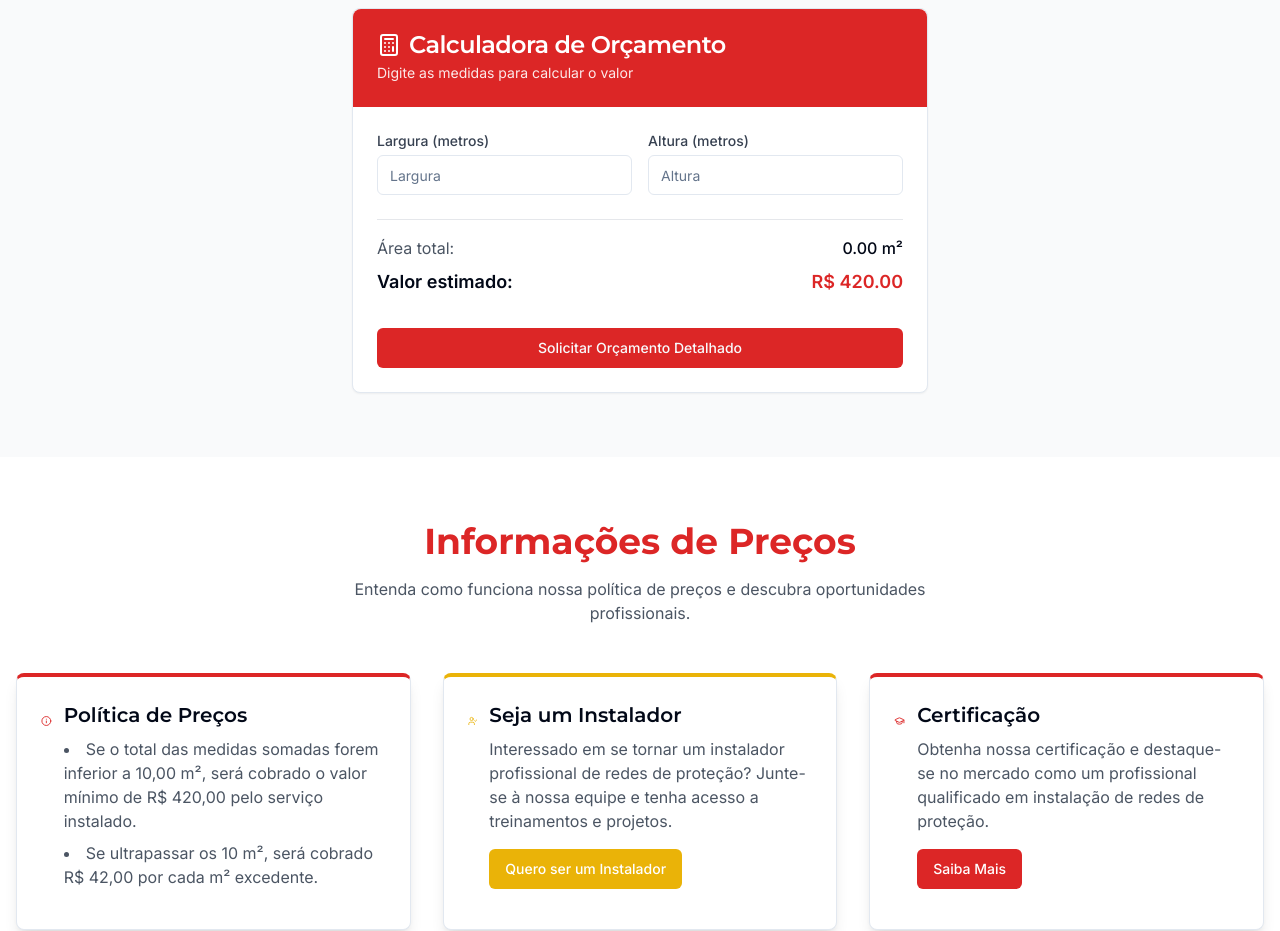
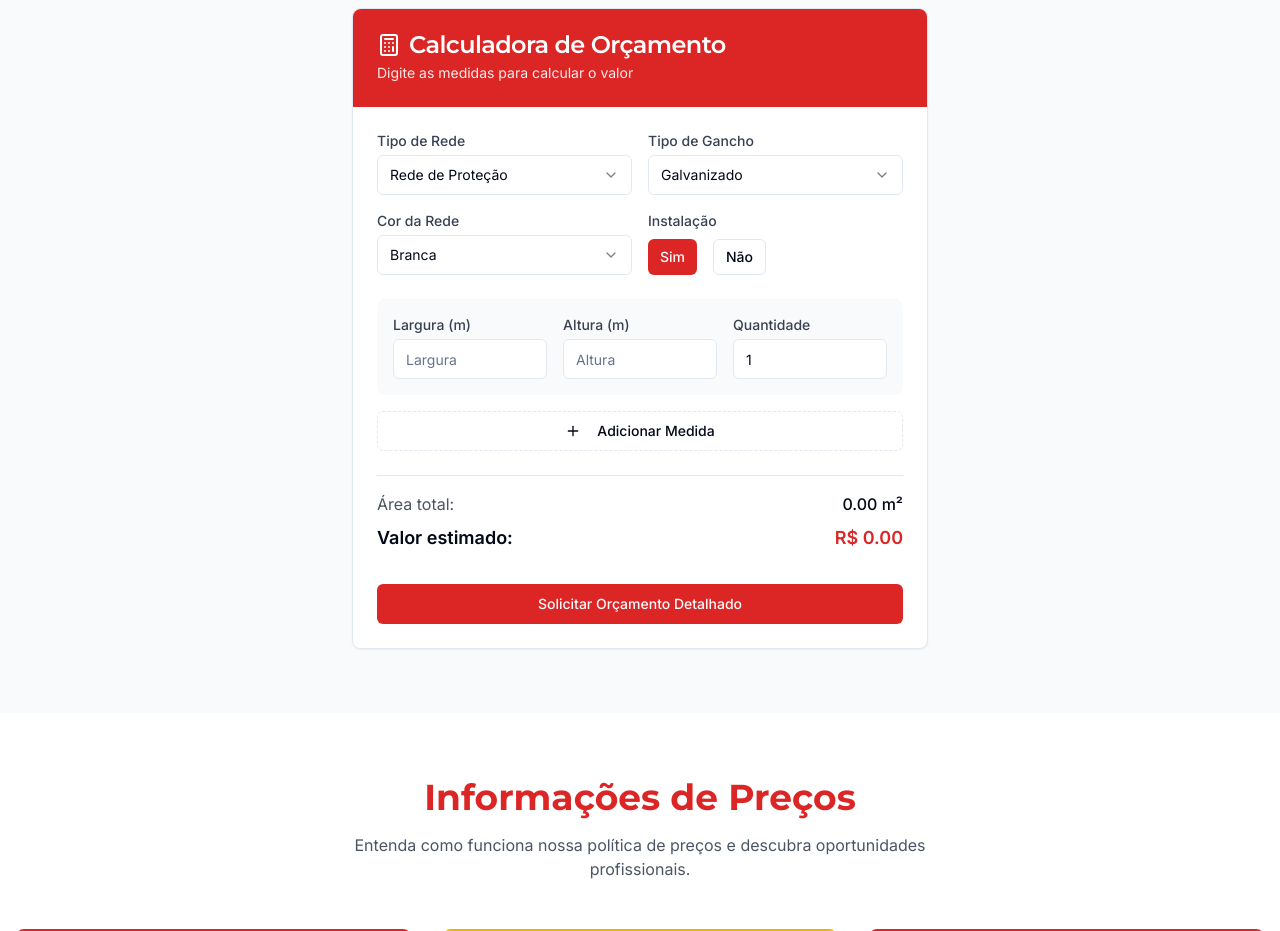
Before and after one commit to Matheusrrcs/rede-filme-renaissance, a React (Vite) app: page / in a window 1280 px wide. Shown: the part 2400-3331 px from the top of the page. Built offline with nearby package versions, Linux system fonts and the light colour scheme.

Commit message:
feat: Implement dynamic budget calculator inputs
Adds functionality to the budget calculator to allow for multiple width, height, and quantity inputs.

```diff
--- a/src/components/BudgetCalculator.tsx
+++ b/src/components/BudgetCalculator.tsx
@@ -3,32 +3,70 @@ import React, { useState, useEffect } from 'react';
 import { Card, CardContent, CardDescription, CardHeader, CardTitle } from '@/components/ui/card';
 import { Input } from '@/components/ui/input';
 import { Button } from '@/components/ui/button';
-import { Calculator } from 'lucide-react';
+import { Calculator, Plus, Minus } from 'lucide-react';
+import { Select, SelectContent, SelectItem, SelectTrigger, SelectValue } from '@/components/ui/select';
+
+interface Measurement {
+  width: string;
+  height: string;
+  quantity: string;
+}
 
 const BudgetCalculator = () => {
-  const [width, setWidth] = useState<string>('');
-  const [height, setHeight] = useState<string>('');
-  const [area, setArea] = useState<number>(0);
-  const [price, setPrice] = useState<number>(0);
+  const [measurements, setMeasurements] = useState<Measurement[]>([
+    { width: '', height: '', quantity: '1' }
+  ]);
+  const [totalArea, setTotalArea] = useState<number>(0);
+  const [totalPrice, setTotalPrice] = useState<number>(0);
+  const [netType, setNetType] = useState<string>('protection');
+  const [hookType, setHookType] = useState<string>('galvanized');
+  const [netColor, setNetColor] = useState<string>('white');
+  const [includeInstallation, setIncludeInstallation] = useState<boolean>(true);
 
-  // Calculate the area and price when width or height changes
+  const addMeasurement = () => {
+    setMeasurements([...measurements, { width: '', height: '', quantity: '1' }]);
+  };
+
+  const removeMeasurement = (index: number) => {
+    if (measurements.length > 1) {
+      const newMeasurements = measurements.filter((_, i) => i !== index);
+      setMeasurements(newMeasurements);
+    }
+  };
+
+  const updateMeasurement = (index: number, field: keyof Measurement, value: string) => {
+    const newMeasurements = measurements.map((measurement, i) => {
+      if (i === index) {
+        return { ...measurement, [field]: value };
+      }
+      return measurement;
+    });
+    setMeasurements(newMeasurements);
+  };
+
+  // Calculate totals when measurements change
   useEffect(() => {
-    const widthNum = parseFloat(width) || 0;
-    const heightNum = parseFloat(height) || 0;
+    let area = 0;
 
-    const calculatedArea = widthNum * heightNum;
-    setArea(calculatedArea);
+    measurements.forEach((measurement) => {
+      const width = parseFloat(measurement.width) || 0;
+      const height = parseFloat(measurement.height) || 0;
+      const quantity = parseInt(measurement.quantity) || 0;
+      area += width * height * quantity;
+    });
 
-    // Calculate price based on the provided rules
-    let calculatedPrice = 0;
-    if (calculatedArea < 10) {
-      calculatedPrice = 420;
-    } else {
-      calculatedPrice = 420 + ((calculatedArea - 10) * 42);
+    setTotalArea(area);
+
+    // Base price calculation
+    let basePrice = area * 42; // R$42 per m²
+    if (area > 0 && basePrice < 420) {
+      basePrice = 420; // Minimum price
     }
 
-    setPrice(calculatedPrice);
-  }, [width, height]);
+    // Additional costs based on selections
+    const installationCost = includeInstallation ? basePrice * 0.2 : 0; // 20% extra for installation
+    setTotalPrice(basePrice + installationCost);
+  }, [measurements, includeInstallation]);
 
   return (
     <section id="budget" className="py-16 bg-gray-50">
@@ -55,47 +93,156 @@ const BudgetCalculator = () => {
             </CardHeader>
             <CardContent className="pt-6">
               <div className="grid gap-6">
+                <div className="grid gap-4">
                   <div className="grid grid-cols-2 gap-4">
                     <div>
-                    <label htmlFor="width" className="block text-sm font-medium text-gray-700 mb-1">
-                      Largura (metros)
+                      <label className="block text-sm font-medium text-gray-700 mb-1">
+                        Tipo de Rede
+                      </label>
+                      <Select value={netType} onValueChange={setNetType}>
+                        <SelectTrigger>
+                          <SelectValue placeholder="Selecione o tipo" />
+                        </SelectTrigger>
+                        <SelectContent>
+                          <SelectItem value="protection">Rede de Proteção</SelectItem>
+                          <SelectItem value="sports">Rede Esportiva</SelectItem>
+                        </SelectContent>
+                      </Select>
+                    </div>
+                    <div>
+                      <label className="block text-sm font-medium text-gray-700 mb-1">
+                        Tipo de Gancho
+                      </label>
+                      <Select value={hookType} onValueChange={setHookType}>
+                        <SelectTrigger>
+                          <SelectValue placeholder="Selecione o gancho" />
+                        </SelectTrigger>
+                        <SelectContent>
+                          <SelectItem value="galvanized">Galvanizado</SelectItem>
+                          <SelectItem value="stainless">Inox</SelectItem>
+                        </SelectContent>
+                      </Select>
+                    </div>
+                  </div>
+
+                  <div className="grid grid-cols-2 gap-4">
+                    <div>
+                      <label className="block text-sm font-medium text-gray-700 mb-1">
+                        Cor da Rede
+                      </label>
+                      <Select value={netColor} onValueChange={setNetColor}>
+                        <SelectTrigger>
+                          <SelectValue placeholder="Selecione a cor" />
+                        </SelectTrigger>
+                        <SelectContent>
+                          <SelectItem value="white">Branca</SelectItem>
+                          <SelectItem value="black">Preta</SelectItem>
+                        </SelectContent>
+                      </Select>
+                    </div>
+                    <div>
+                      <label className="block text-sm font-medium text-gray-700 mb-1">
+                        Instalação
+                      </label>
+                      <div className="flex gap-4 mt-2">
+                        <Button
+                          type="button"
+                          variant={includeInstallation ? "default" : "outline"}
+                          size="sm"
+                          onClick={() => setIncludeInstallation(true)}
+                          className={includeInstallation ? "bg-red-600" : ""}
+                        >
+                          Sim
+                        </Button>
+                        <Button
+                          type="button"
+                          variant={!includeInstallation ? "default" : "outline"}
+                          size="sm"
+                          onClick={() => setIncludeInstallation(false)}
+                          className={!includeInstallation ? "bg-red-600" : ""}
+                        >
+                          Não
+                        </Button>
+                      </div>
+                    </div>
+                  </div>
+                </div>
+
+                <div className="space-y-4">
+                  {measurements.map((measurement, index) => (
+                    <div key={index} className="grid grid-cols-3 gap-4 items-end bg-gray-50 p-4 rounded-lg">
+                      <div>
+                        <label className="block text-sm font-medium text-gray-700 mb-1">
+                          Largura (m)
                         </label>
                         <Input
-                      id="width"
                           type="number"
                           step="0.1"
                           min="0"
-                      value={width}
-                      onChange={(e) => setWidth(e.target.value)}
+                          value={measurement.width}
+                          onChange={(e) => updateMeasurement(index, 'width', e.target.value)}
                           placeholder="Largura"
-                      className="w-full"
                         />
                       </div>
                       <div>
-                    <label htmlFor="height" className="block text-sm font-medium text-gray-700 mb-1">
-                      Altura (metros)
+                        <label className="block text-sm font-medium text-gray-700 mb-1">
+                          Altura (m)
                         </label>
                         <Input
-                      id="height"
                           type="number"
                           step="0.1"
                           min="0"
-                      value={height}
-                      onChange={(e) => setHeight(e.target.value)}
+                          value={measurement.height}
+                          onChange={(e) => updateMeasurement(index, 'height', e.target.value)}
                           placeholder="Altura"
-                      className="w-full"
                         />
                       </div>
+                      <div>
+                        <label className="block text-sm font-medium text-gray-700 mb-1">
+                          Quantidade
+                        </label>
+                        <div className="flex gap-2">
+                          <Input
+                            type="number"
+                            min="1"
+                            value={measurement.quantity}
+                            onChange={(e) => updateMeasurement(index, 'quantity', e.target.value)}
+                            placeholder="Qtd"
+                          />
+                          {measurements.length > 1 && (
+                            <Button
+                              type="button"
+                              variant="outline"
+                              size="icon"
+                              onClick={() => removeMeasurement(index)}
+                              className="flex-shrink-0"
+                            >
+                              <Minus className="h-4 w-4" />
+                            </Button>
+                          )}
+                        </div>
+                      </div>
+                    </div>
+                  ))}
+
+                  <Button
+                    type="button"
+                    variant="outline"
+                    onClick={addMeasurement}
+                    className="w-full border-dashed"
+                  >
+                    <Plus className="mr-2 h-4 w-4" /> Adicionar Medida
+                  </Button>
                 </div>
 
                 <div className="border-t border-gray-200 pt-4">
                   <div className="flex justify-between mb-2">
                     <span className="text-gray-600">Área total:</span>
-                    <span className="font-medium">{area.toFixed(2)} m²</span>
+                    <span className="font-medium">{totalArea.toFixed(2)} m²</span>
                   </div>
                   <div className="flex justify-between text-lg font-bold">
                     <span>Valor estimado:</span>
-                    <span className="text-red-600">R$ {price.toFixed(2)}</span>
+                    <span className="text-red-600">R$ {totalPrice.toFixed(2)}</span>
                   </div>
                 </div>
 
```
Lines whose indentation alone changed are shown as unchanged.
